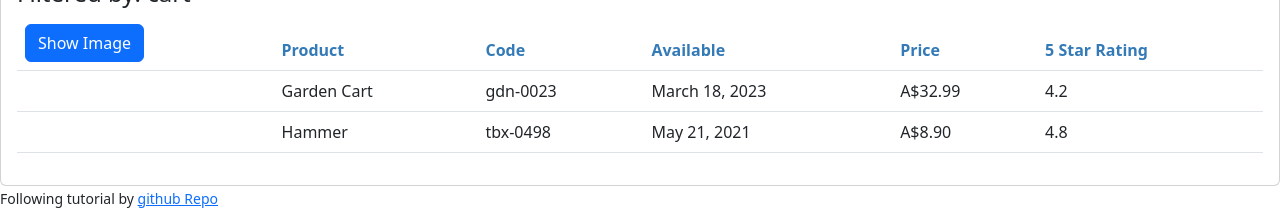
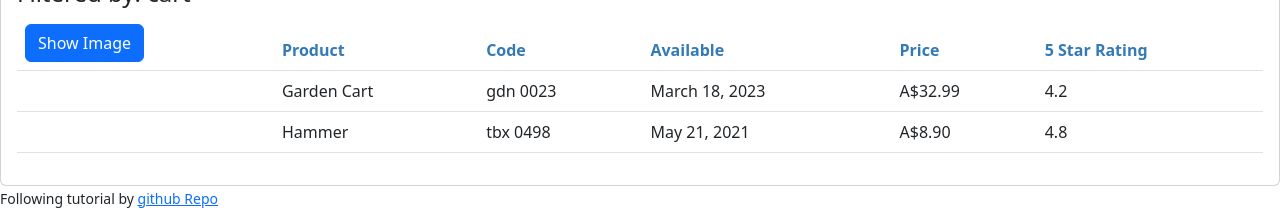
Before and after one commit to Lilish-Warrior/product-list, an Angular app: page / in a window 1280 px wide. Shown: the part 165-375 px from the top of the page. Built offline with nearby package versions, Linux system fonts and the light colour scheme.

Commit message:
Created custom pipe to transform characters into spaces

```diff
--- a/src/app/app.module.ts
+++ b/src/app/app.module.ts
@@ -5,9 +5,10 @@
 import { AppComponent } from './app.component';
 import { ProductListComponent } from './products/product-list.component';
 import { FormsModule } from '@angular/forms';
+import { CovertoSpacesPipe } from './shared/convert-to-spaces.pipe';
 
 @NgModule({
-  declarations: [AppComponent, ProductListComponent], //Our components, directives and pipes are declared here
+  declarations: [AppComponent, ProductListComponent, CovertoSpacesPipe], //Our components, directives and pipes are declared here
   imports: [BrowserModule, AppRoutingModule, FormsModule], //Components, directived and pipes from other sources(external modules) are imported here
   providers: [],
   bootstrap: [AppComponent],
--- a/src/app/products/product-list.component.html
+++ b/src/app/products/product-list.component.html
@@ -40,7 +40,9 @@
               />
             </td>
             <td>{{ product.productName }}</td>
-            <td>{{ product.productCode | lowercase }}</td>
+            <td>
+              {{ product.productCode | lowercase | convertToSpaces : "-" }}
+            </td>
             <td>{{ product.releaseDate }}</td>
             <td>{{ product.price | currency : "AUD" : "symbol" : "1.2-2" }}</td>
             <td>{{ product.starRating }}</td>
--- /dev/null
+++ b/src/app/shared/convert-to-spaces.pipe.ts
@@ -0,0 +1,10 @@
+import { Pipe, PipeTransform } from '@angular/core';
+
+@Pipe({
+  name: 'convertToSpaces',
+})
+export class CovertoSpacesPipe implements PipeTransform {
+  transform(value: string, character: string): string {
+    return value.replace(character, ' ');
+  }
+}
```
